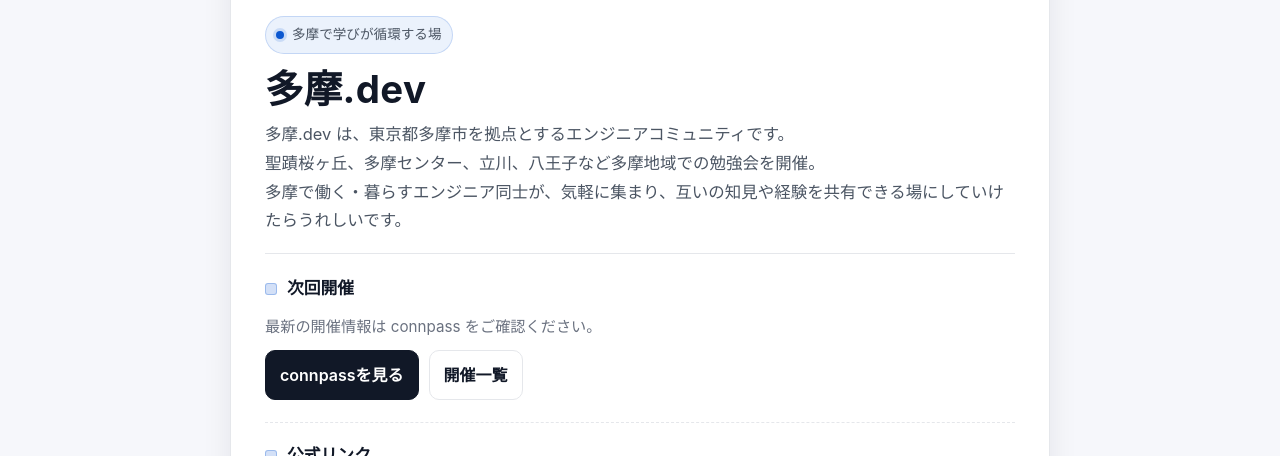
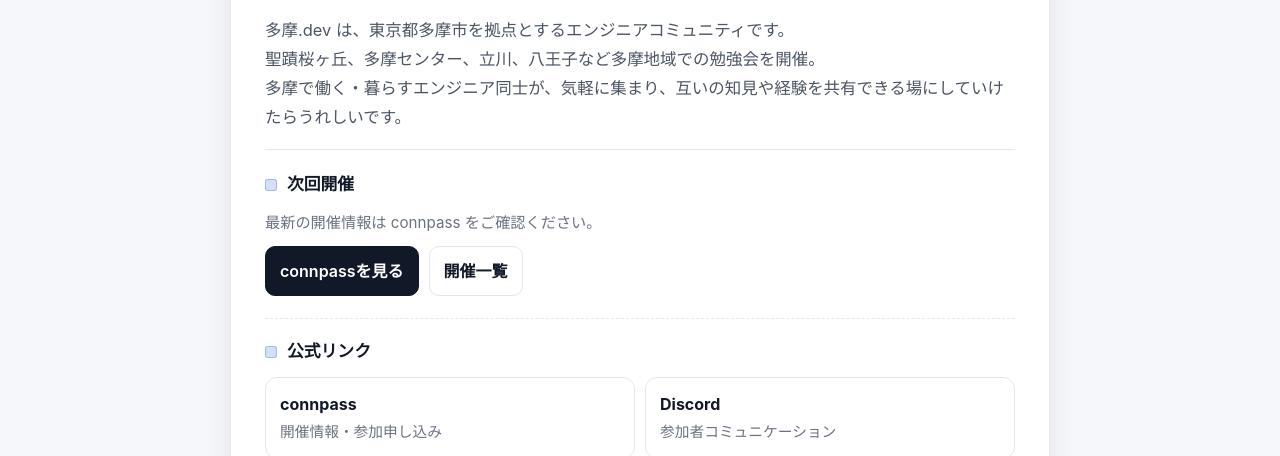
Before and after one commit to naoki-takahashi01/tamadev-site, a plain HTML site: page index.html in a window 1280 px wide. Shown: the part 644-1100 px from the top of the page. Drawn offline with Linux system fonts and the light colour scheme.

Commit message:
Update index.html

```diff
--- a/index.html
+++ b/index.html
@@ -13,8 +13,6 @@
     <div class="card">
       <img class="heroImage" src="./hero.png" alt="多摩.dev" />
       <header class="hero">
-        <div class="badge"><span class="dot"></span>多摩で学びが循環する場</div>
-        <h1>多摩.dev</h1>
         <p class="lead">
           多摩.dev は、東京都多摩市を拠点とするエンジニアコミュニティです。<br>
           聖蹟桜ヶ丘、多摩センター、立川、八王子など多摩地域での勉強会を開催。<br>
```
